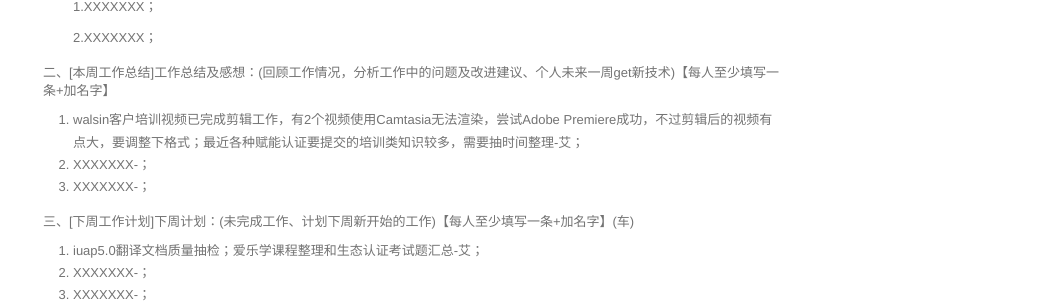
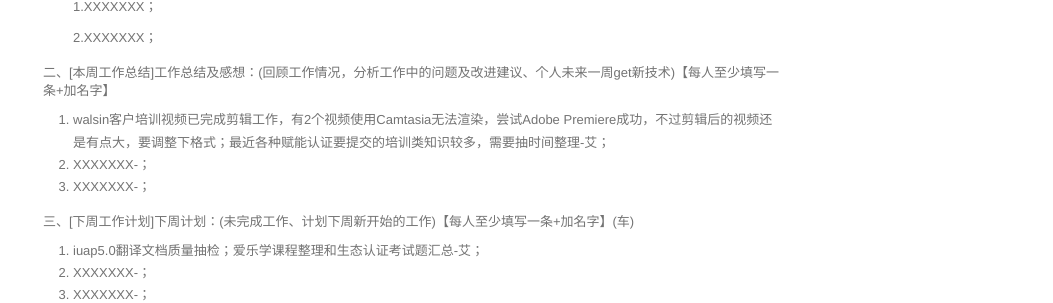
Before and after one commit to walllFlower/blog, a Jekyll site: the page built from 2020-02-28-day_report.md, in a window 1280 px wide and 900 px high, scrolled down 1107 px. Shown: the part 148-451 px from the top of the window, without its empty margins (227-1280 px from the left). Built offline with Jekyll 4.4.1, drawn with Linux system fonts in a browser that asks for light colours; comment, search, counter and statistics services are not loaded.

Commit message:
Update 2020-02-28-day_report.md

```diff
--- a/2020-02-28-day_report.md
+++ b/2020-02-28-day_report.md
@@ -77,7 +77,7 @@ categories: 技术运营工作周报
 
 二、[本周工作总结]工作总结及感想：(回顾工作情况，分析工作中的问题及改进建议、个人未来一周get新技术)【每人至少填写一条+加名字】
 
-1. walsin客户培训视频已完成剪辑工作，有2个视频使用Camtasia无法渲染，尝试Adobe Premiere成功，不过剪辑后的视频有点大，要调整下格式；最近各种赋能认证要提交的培训类知识较多，需要抽时间整理-艾；
+1. walsin客户培训视频已完成剪辑工作，有2个视频使用Camtasia无法渲染，尝试Adobe Premiere成功，不过剪辑后的视频还是有点大，要调整下格式；最近各种赋能认证要提交的培训类知识较多，需要抽时间整理-艾；
 2. XXXXXXX-；
 3. XXXXXXX-；
 
```
